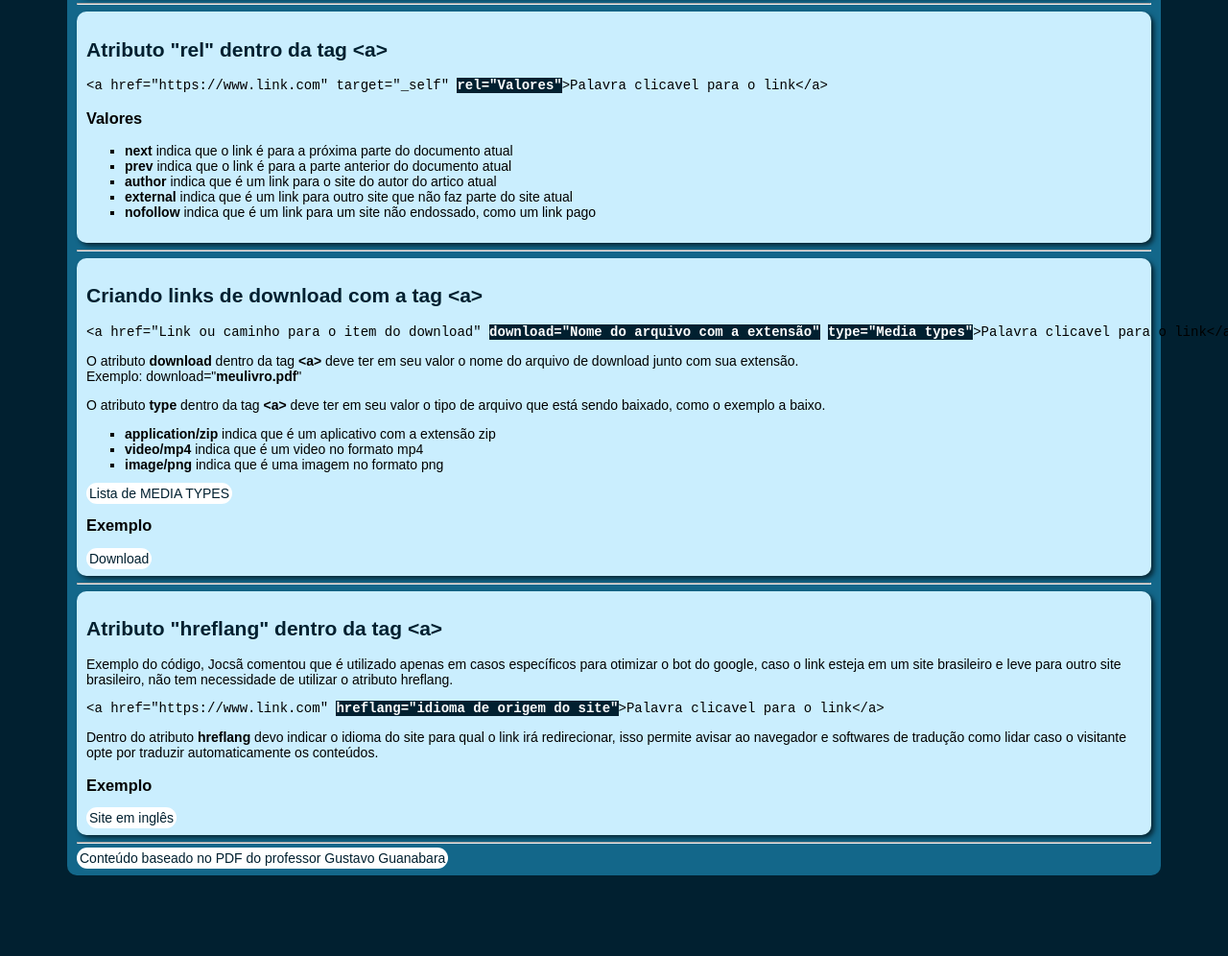
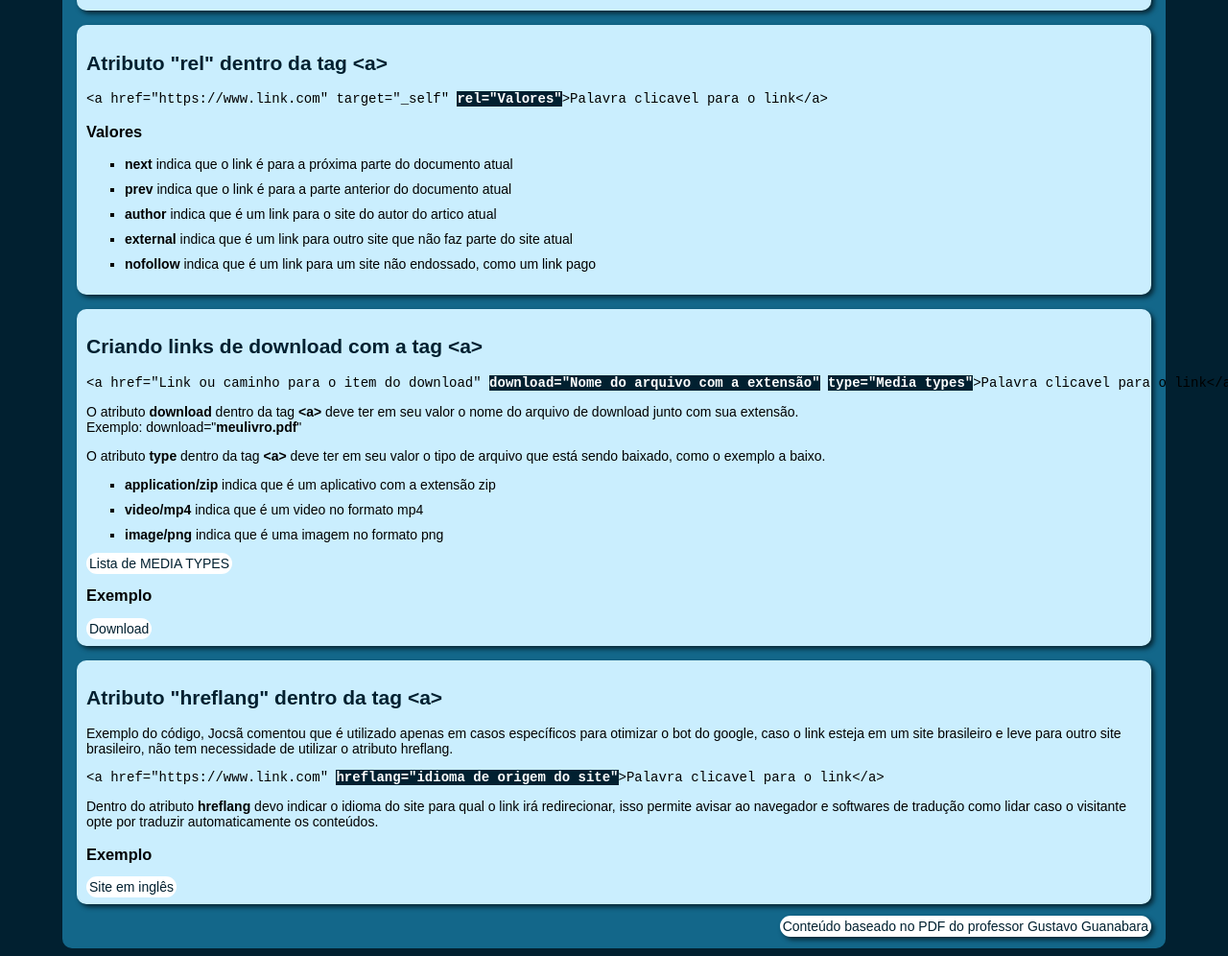
Before and after one commit to Typhonn003/segundo-projeto, a plain HTML site: page index.html in a window 1280 px wide. Shown: the part 585-1581 px from the top of the page at 96% size. Before the commit the page ends 1505 px from the top, so only its background shows below. Drawn offline with Linux system fonts and the light colour scheme.

Commit message:
fixa styles, remove hr, altera botões

```diff
--- a/index.html
+++ b/index.html
@@ -13,7 +13,6 @@
 <body>
     <main>
         <h1>Lembrete pessoal sobre Links</h1>
-        <hr>
         <section>
             <h2>Tag &lt;a&gt; para colocar link em um site</h2>
             <p>Exemplo do código</p>
@@ -21,7 +20,6 @@
             <h3>Exemplo de como vai ficar</h3>
             <a href="page2.html">Palavra clicavel para o link</a>
         </section>
-        <hr>
         <section>
             <h2>Atributo "target" dentro da tag &lt;a&gt;</h2>
             <code><pre>&lt;a href="https://www.link.com" <mark><strong>target="Valores"</strong></mark>&gt;Palavra clicavel para o link&lt;/a&gt;</pre></code>
@@ -36,7 +34,6 @@
                 <li><a href="page2.html" target="_blank">Abrir em uma nova janela</a></li>
             </ul>
         </section>
-        <hr>
         <section>
             <h2>Atributo "rel" dentro da tag &lt;a&gt;</h2>
             <code><pre>&lt;a href="https://www.link.com" target="_self" <mark><strong>rel="Valores"</strong></mark>&gt;Palavra clicavel para o link&lt;/a&gt;</pre></code>
@@ -49,7 +46,6 @@
                 <li><strong>nofollow</strong> indica que é um link para um site não endossado, como um link pago</li>
             </ul>
         </section>
-        <hr>
         <section>
             <h2>Criando links de download com a tag &lt;a&gt;</h2>
             <code><pre>&lt;a href="Link ou caminho para o item do download" <mark><strong>download="Nome do arquivo com a extensão"</strong></mark> <mark><strong>type="Media types"</strong></mark>&gt;Palavra clicavel para o link&lt;/a&gt;</pre></code>
@@ -68,7 +64,6 @@
             <h3>Exemplo</h3>
             <a href="apostila10.zip" download="apostila10.zip" type="application/zip">Download</a>
         </section>
-        <hr>
         <section>
             <h2>Atributo "hreflang" dentro da tag &lt;a&gt;</h2>
             <p>Exemplo do código, Jocsã comentou que é utilizado apenas em casos específicos para otimizar o bot do
@@ -81,9 +76,10 @@
             <h3>Exemplo</h3>
             <a href="https://videocardz.com/" hreflang="en" target="_blank" rel="external">Site em inglês</a>
         </section>
-        <hr>
-        <a href="https://github.com/gustavoguanabara/html-css/blob/master/aulas-pdf/10%20-%20Liga%C3%A7%C3%B5es%20em%20toda%20parte.pdf"
-            target="_blank" rel="external">Conteúdo baseado no PDF do professor Gustavo Guanabara</a>
+        <div class="link-externo">
+            <a href="https://github.com/gustavoguanabara/html-css/blob/master/aulas-pdf/10%20-%20Liga%C3%A7%C3%B5es%20em%20toda%20parte.pdf"
+                target="_blank" rel="external">Conteúdo baseado no PDF do professor Gustavo Guanabara</a>
+        </div>
     </main>
 
 </body>
--- a/style.css
+++ b/style.css
@@ -10,7 +10,7 @@ main {
     background: #13678A;
     border-radius: 10px;
     width: 1120px;
-    padding: 10px;
+    padding: 15px;
     margin: auto;
 }
 
@@ -20,6 +20,12 @@ section {
     width: 1100px;
     padding: 10px;
     box-shadow: 3px 3px 5px #072734;
+    padding: 10px;
+    margin: 15px auto;
+}
+
+section li {
+    margin-bottom: 10px;
 }
 
 h1 {
@@ -48,3 +54,15 @@ mark {
     color: #ffffff;
     background-color: #012030;
 }
+
+.link-externo {
+    text-align: right;
+}
+
+.link-externo a {
+    box-shadow: 3px 3px 5px #072734;
+}
+
+.botao-inicio {
+    text-align: center;
+}
```
Also changed, not shown: page2.html (+1 -1 lines).
